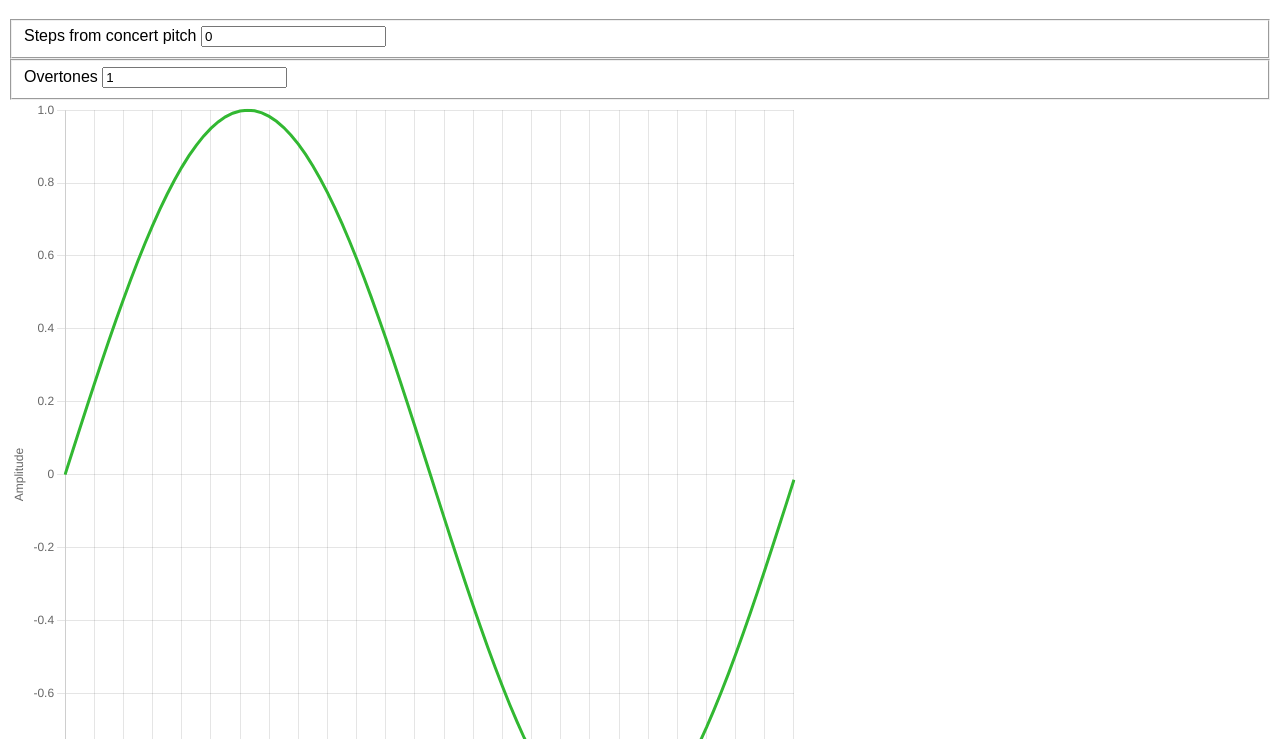
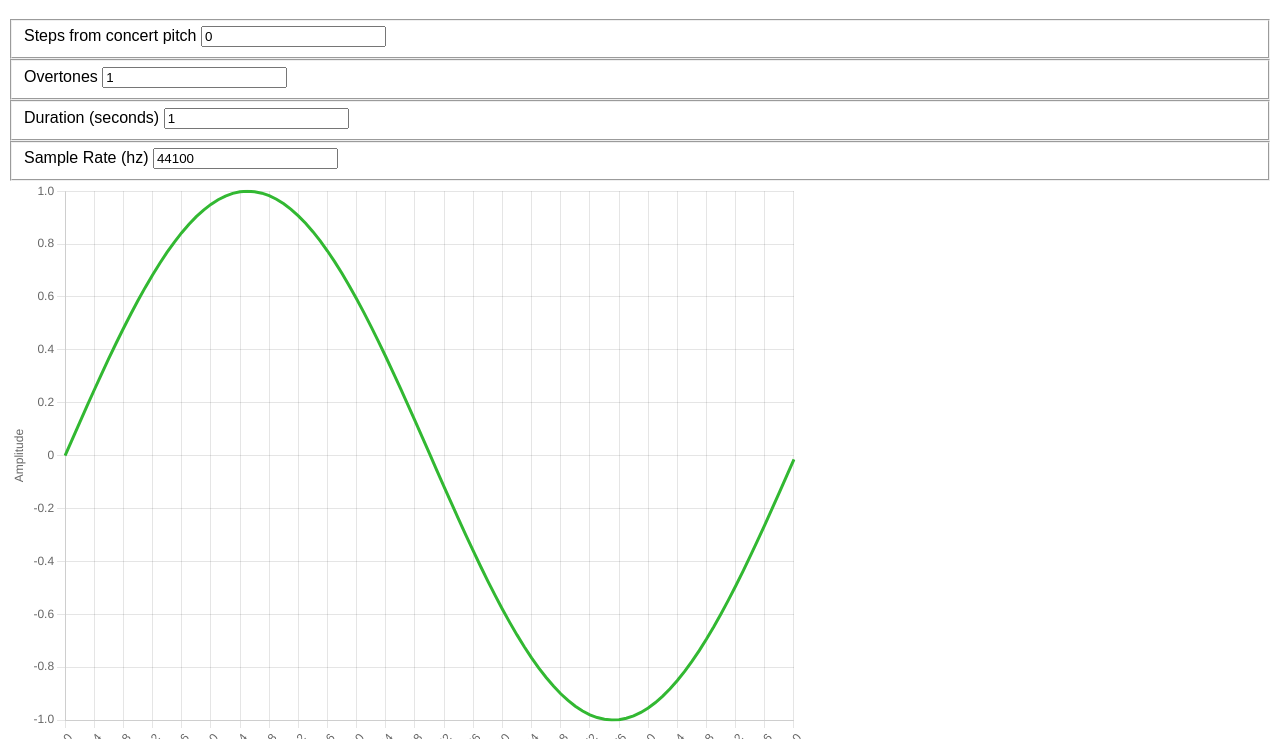
Before and after one commit to dmgarland/synth-oscilloscope, a plain HTML site: page index.html in a window 1280 px wide. Shown: the part 61-800 px from the top of the page. Drawn offline with Linux system fonts and the light colour scheme.

Commit message:
Refactoring into an object

```diff
--- a/index.html
+++ b/index.html
@@ -19,7 +19,17 @@
             <input type="text" id="overtones" value="1" onchange="update()" />
         </fieldset>
 
-        <canvas id="oscilloscope" width="800" height="800"></canvas>
+        <fieldset>
+            <label for="duration">Duration (seconds)</label>
+            <input type="number" id="duration" value="1" onchange="update()" />
+        </fieldset>
+
+        <fieldset>
+            <label for="sample_rate">Sample Rate (hz)</label>
+            <input type="number" id="sample_rate" value="44100" onchange="update()" />
+        </fieldset>
+
+        <canvas id="oscilloscope" width="800" height="600"></canvas>
 
         <script src="js/synth.js"></script>
     </body>
--- a/js/synth.js
+++ b/js/synth.js
@@ -1,46 +1,69 @@
-var channels = {
-    mono: 1,
-    stereo: 2
+const channels = { mono: 1, stereo: 2 };
+const concert_pitch_hz = 440.0;
+const equal_temperament_steps = 12; // ET divides an octave into twelve parts
+const A = Math.pow(2, 1 / equal_temperament_steps); // Twelth root of 2 https://pages.mtu.edu/~suits/NoteFreqCalcs.html
+const TAU = Math.PI * 2; // ratio between circumfrence and radius in radians
+
+var audioCtx = new (window.AudioContext || window.webkitAudioContext)();
+var chart;
+
+function AmSynth({ steps, overtones, seconds, sampleRate, harmonics }) {
+    this.steps = steps;
+    this.overtones = overtones;
+    this.seconds = seconds;
+    this.sample_rate = sampleRate;
+    this.harmonics = harmonics;
+
+    audioCtx = new AudioContext({ sampleRate });
+    var total_samples = audioCtx.sampleRate * seconds;
+    this.buffer = audioCtx.createBuffer(channels.mono, total_samples, audioCtx.sampleRate);
+    for (var channel = 0; channel < this.buffer.numberOfChannels; channel++) {
+        var pcm_data = this.buffer.getChannelData(channel);
+        this.fillBuffer(pcm_data);
+        plotOscilloscope(pcm_data.slice(0, 101));
+    }
 }
 
-var audioCtx = new (window.AudioContext || window.webkitAudioContext)();
-
-var seconds = 1;
-var total_samples = audioCtx.sampleRate * seconds;
-var ref_freq = 440.0; // concert pitch 440 cycles (hertz) per second
-var A = Math.pow(2, 1 / 12); // equal temperament
-var steps = 0; // how many ET semitones away from concert pitch?
-var TAU = Math.PI * 2; // ratio between circumfrence and radius
-var chart;
-var harmonics = [];
-
-function update() {
-    steps = document.getElementById('steps').value;
-    overtones = document.getElementById('overtones').value.split(",");
-    harmonics = overtones.map(function(overtone) { return { overtone: parseInt(overtone), phase: 0.0 };});
-
-    var buffer = audioCtx.createBuffer(channels.mono, total_samples, audioCtx.sampleRate);
-    for (var channel = 0; channel < buffer.numberOfChannels; channel++) {
-        fillBuffer(buffer.getChannelData(channel));
-        plotOscilloscope(buffer.getChannelData(channel).slice(0, 101));
-    }
-    sound(buffer);
-}
-
-
 // PCM = Pulse code modulation https://en.wikipedia.org/wiki/Pulse-code_modulation
-function fillBuffer(pcm_data) {
-    var pulse_hz = ref_freq * Math.pow(A, steps);
-    for(var h = 0; h < harmonics.length; h++) {
-        var harmonic = harmonics[h];
-
+AmSynth.prototype.fillBuffer = function(pcm_data) {
+    var pulse_hz = concert_pitch_hz * Math.pow(A, this.steps);
+    for(var h = 0; h < this.harmonics.length; h++) {
+        var harmonic = this.harmonics[h];
         var increment = (pulse_hz * harmonic.overtone) / audioCtx.sampleRate;
 
+        // Additive Synthesis
         for (var i = 0; i < pcm_data.length; i++) {
             pcm_data[i] += (Math.sin(harmonic.phase * TAU) / harmonic.overtone);
             harmonic.phase = (harmonic.phase + increment) % 1.0;
         }
     }
+}
+
+AmSynth.prototype.sound = function() {
+    // Get an AudioBufferSourceNode.
+    // This is the AudioNode to use when we want to play an AudioBuffer
+    var source = audioCtx.createBufferSource();
+
+    // set the buffer in the AudioBufferSourceNode
+    source.buffer = this.buffer;
+
+    // connect the AudioBufferSourceNode to the
+    // destination so we can hear the sound
+    source.connect(audioCtx.destination);
+
+    // start the source playing
+    source.start();
+}
+
+function update() {
+    var steps = parseInt(document.getElementById('steps').value);
+    var overtones = document.getElementById('overtones').value.split(",");
+    var seconds = parseInt(document.getElementById('duration').value);
+    var sampleRate = parseInt(document.getElementById('sample_rate').value);
+    var harmonics = overtones.map(function(overtone) { return { overtone: parseInt(overtone), phase: 0.0 };});
+
+    var synth = new AmSynth({ steps, overtones, seconds, sampleRate, harmonics });
+    synth.sound();
 }
 
 function initOscilloscope() {
@@ -93,24 +116,8 @@ function plotOscilloscope(pcm_data) {
         {
             data: pcm_data
         }
-    ]
-    chart.update()
-}
-
-function sound(buffer) {
-    // Get an AudioBufferSourceNode.
-    // This is the AudioNode to use when we want to play an AudioBuffer
-    var source = audioCtx.createBufferSource();
-
-    // set the buffer in the AudioBufferSourceNode
-    source.buffer = buffer;
-
-    // connect the AudioBufferSourceNode to the
-    // destination so we can hear the sound
-    source.connect(audioCtx.destination);
-
-    // start the source playing
-    source.start();
+    ];
+    chart.update();
 }
 
 initOscilloscope();
```
